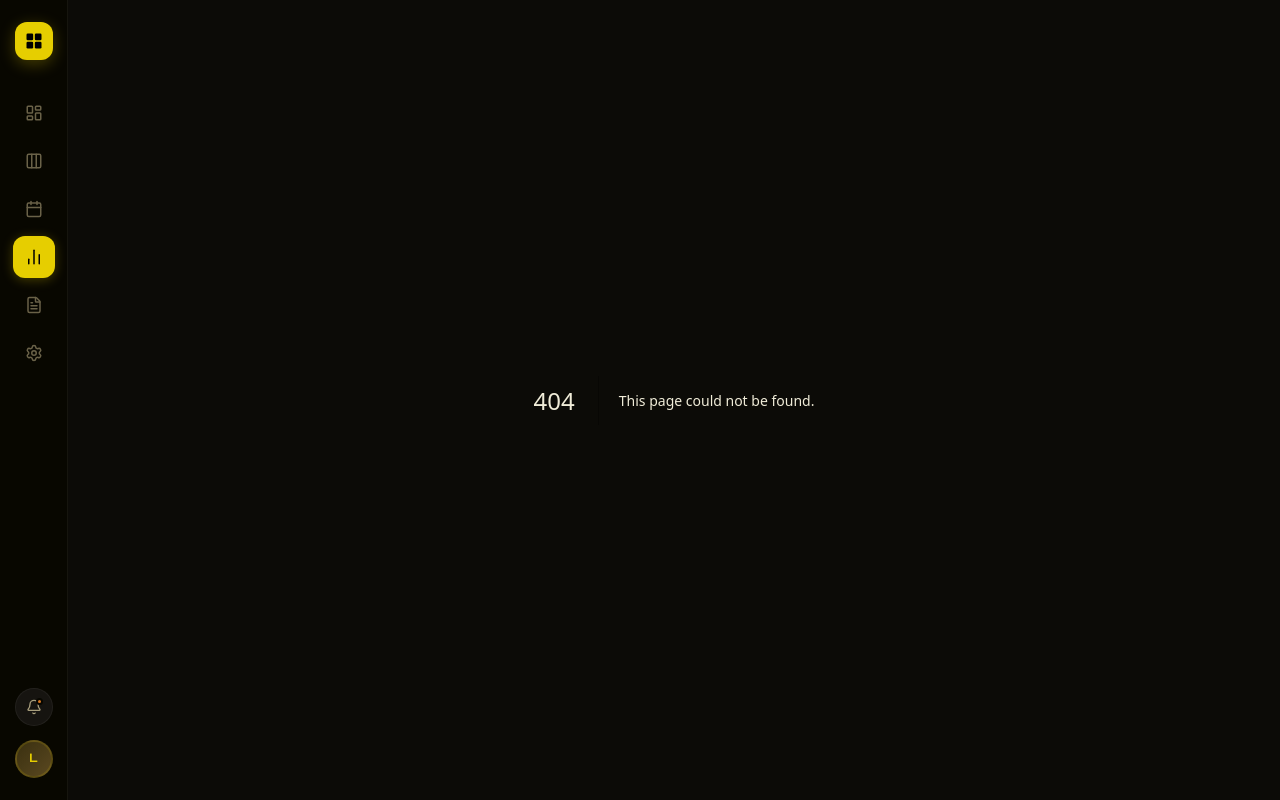
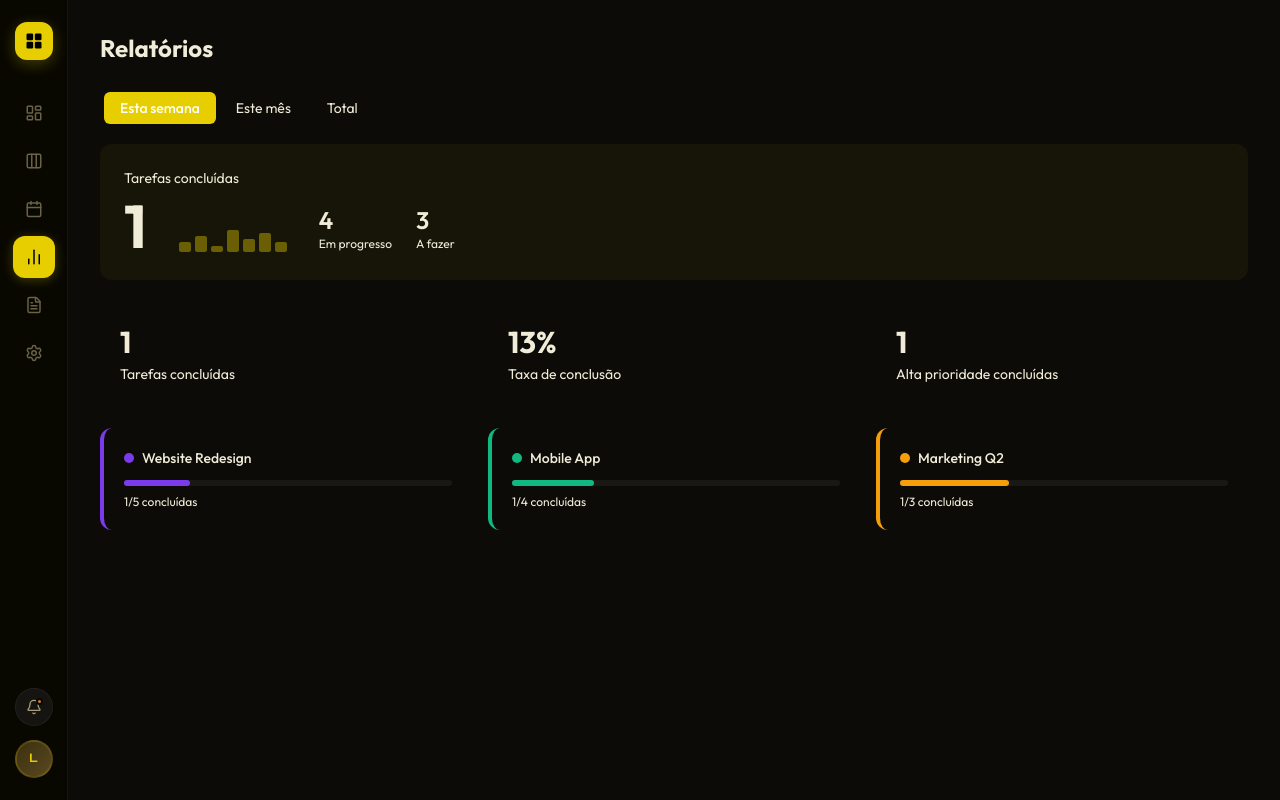
Before and after one commit to AgenticTI/arcsys-portfolio, a Next.js app in the folder saas-tarefas/: page /reports in a window 1280 px wide. Before the commit this address had no page. Built offline with nearby package versions, Linux system fonts and the light colour scheme.

Commit message:
feat(reports): add /reports analytics page with period tabs

```diff
--- /dev/null
+++ b/saas-tarefas/src/app/reports/page.tsx
@@ -0,0 +1,21 @@
+"use client"
+import { useState } from "react"
+import { ReportsHero } from "@/features/reports/ReportsHero"
+import { MetricCards } from "@/features/reports/MetricCards"
+import { ProjectCards } from "@/features/reports/ProjectCards"
+import { usePeriodFilter } from "@/features/reports/usePeriodFilter"
+import type { PeriodTab } from "@/features/reports/usePeriodFilter"
+
+export default function ReportsPage() {
+  const [period, setPeriod] = useState<PeriodTab>("week")
+  const data = usePeriodFilter(period)
+
+  return (
+    <div className="p-8 space-y-6 overflow-y-auto h-full">
+      <h1 className="text-2xl font-bold text-primary">Relatórios</h1>
+      <ReportsHero period={period} data={data} onPeriodChange={setPeriod} />
+      <MetricCards data={data} />
+      <ProjectCards />
+    </div>
+  )
+}
```
